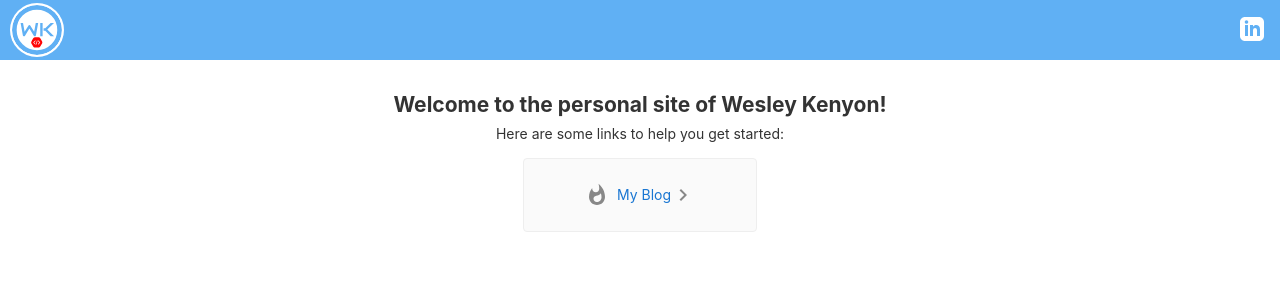
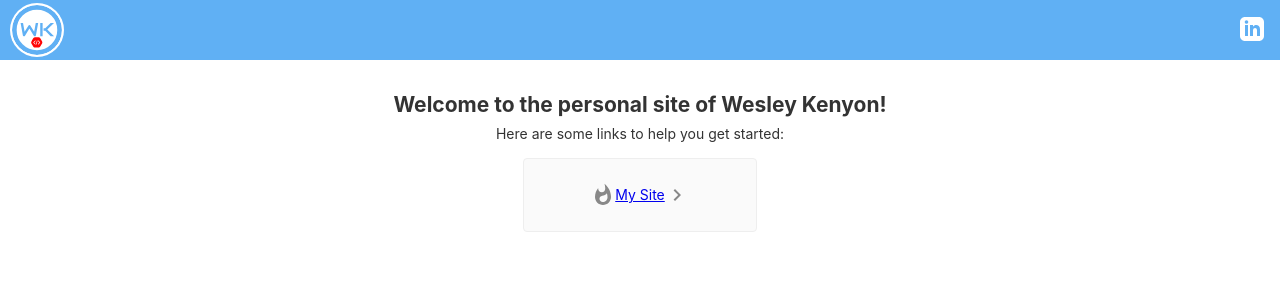
Before and after one commit to WKenya/personal-site, an Angular app: page / in a window 1280 px wide. Shown: the top 298 px of the page. Built offline with nearby package versions, Linux system fonts and the light colour scheme.

Commit message:
Move card to a component

```diff
--- a/package.json
+++ b/package.json
@@ -14,9 +14,11 @@
   "private": true,
   "dependencies": {
     "@angular/animations": "~8.2.9",
+    "@angular/cdk": "^8.2.3",
     "@angular/common": "~8.2.9",
     "@angular/compiler": "~8.2.9",
     "@angular/core": "~8.2.9",
+    "@angular/flex-layout": "^8.0.0-beta.27",
     "@angular/forms": "~8.2.9",
     "@angular/platform-browser": "~8.2.9",
     "@angular/platform-browser-dynamic": "~8.2.9",
--- a/src/app/app.component.html
+++ b/src/app/app.component.html
@@ -17,22 +17,11 @@
     <h2>Welcome to the personal site of {{title}}!</h2>
     <p>Here are some links to help you get started:</p>
 
-    <div class="card-container">
-        <a class="card" target="_blank" rel="noopener" href="https://blog.kenyon.dev">
-            <svg class="material-icons" xmlns="http://www.w3.org/2000/svg" width="24" height="24" viewBox="0 0 24 24">
-                <path
-                    d="M13.5.67s.74 2.65.74 4.8c0 2.06-1.35 3.73-3.41 3.73-2.07 0-3.63-1.67-3.63-3.73l.03-.36C5.21 7.51 4 10.62 4 14c0 4.42 3.58 8 8 8s8-3.58 8-8C20 8.61 17.41 3.8 13.5.67zM11.71 19c-1.78 0-3.22-1.4-3.22-3.14 0-1.62 1.05-2.76 2.81-3.12 1.77-.36 3.6-1.21 4.62-2.58.39 1.29.59 2.65.59 4.04 0 2.65-2.15 4.8-4.8 4.8z" />
-            </svg>
-
-            <span>My Blog</span>
-
-            <svg class="material-icons" xmlns="http://www.w3.org/2000/svg" width="24" height="24" viewBox="0 0 24 24">
-                <path d="M10 6L8.59 7.41 13.17 12l-4.58 4.59L10 18l6-6z" /></svg>
-        </a>
-    </div>
+    <app-card label="My Site" href="https://blog.kenyon.dev"></app-card>
 
     <!-- Footer -->
     <footer>
+
     </footer>
 
     <svg id="clouds" alt="Gray Clouds Background" xmlns="http://www.w3.org/2000/svg" width="2611.084" height="485.677"
--- a/src/app/app.component.scss
+++ b/src/app/app.component.scss
@@ -63,69 +63,6 @@ svg.material-icons {
 
 svg.material-icons:not(:last-child) {
     margin-right: 8px;
-}
-
-.card svg.material-icons path {
-    fill: #888;
-}
-
-.card-container {
-    display: flex;
-    flex-wrap: wrap;
-    justify-content: center;
-    margin-top: 16px;
-}
-
-.card {
-    border-radius: 4px;
-    border: 1px solid #eee;
-    background-color: #fafafa;
-    height: 40px;
-    width: 200px;
-    margin: 0 8px 16px;
-    padding: 16px;
-    display: flex;
-    flex-direction: row;
-    justify-content: center;
-    align-items: center;
-    transition: all 0.2s ease-in-out;
-    line-height: 24px;
-}
-
-.card-container .card:not(:last-child) {
-    margin-right: 0;
-}
-
-.card.card-small {
-    height: 16px;
-    width: 168px;
-}
-
-.card-container .card:not(.highlight-card) {
-    cursor: pointer;
-}
-
-.card-container .card:not(.highlight-card):hover {
-    transform: translateY(-3px);
-    box-shadow: 0 4px 17px rgba(black, 0.35);
-}
-
-.card-container .card:not(.highlight-card):hover .material-icons path {
-    fill: rgb(105, 103, 103);
-}
-
-.card.highlight-card {
-    background-color: #1976d2;
-    color: white;
-    font-weight: 600;
-    border: none;
-    width: auto;
-    min-width: 30%;
-    position: relative;
-}
-
-.card.card.highlight-card span {
-    margin-left: 60px;
 }
 
 svg#rocket {
--- a/src/app/app.module.ts
+++ b/src/app/app.module.ts
@@ -3,6 +3,7 @@ import { NgModule } from '@angular/core';
 
 import { AppRoutingModule } from './app-routing.module';
 import { AppComponent } from './app.component';
+import { ComponentsModule } from './components/components.module';
 
 @NgModule({
     declarations: [
@@ -10,7 +11,8 @@ import { AppComponent } from './app.component';
     ],
     imports: [
         BrowserModule,
-    AppRoutingModule
+        AppRoutingModule,
+        ComponentsModule
     ],
     providers: [],
     bootstrap: [AppComponent]
--- /dev/null
+++ b/src/app/components/card/card.component.html
@@ -0,0 +1,13 @@
+<div class="card-container">
+    <a class="card" target="_blank" rel="noopener" [href]="href">
+        <svg class="material-icons" xmlns="http://www.w3.org/2000/svg" width="24" height="24" viewBox="0 0 24 24">
+            <path
+                d="M13.5.67s.74 2.65.74 4.8c0 2.06-1.35 3.73-3.41 3.73-2.07 0-3.63-1.67-3.63-3.73l.03-.36C5.21 7.51 4 10.62 4 14c0 4.42 3.58 8 8 8s8-3.58 8-8C20 8.61 17.41 3.8 13.5.67zM11.71 19c-1.78 0-3.22-1.4-3.22-3.14 0-1.62 1.05-2.76 2.81-3.12 1.77-.36 3.6-1.21 4.62-2.58.39 1.29.59 2.65.59 4.04 0 2.65-2.15 4.8-4.8 4.8z" />
+        </svg>
+
+        <span>{{label}}</span>
+
+        <svg class="material-icons" xmlns="http://www.w3.org/2000/svg" width="24" height="24" viewBox="0 0 24 24">
+            <path d="M10 6L8.59 7.41 13.17 12l-4.58 4.59L10 18l6-6z" /></svg>
+    </a>
+</div>
--- /dev/null
+++ b/src/app/components/card/card.component.scss
@@ -0,0 +1,62 @@
+.card svg.material-icons path {
+    fill: #888;
+}
+
+.card-container {
+    display: flex;
+    flex-wrap: wrap;
+    justify-content: center;
+    margin-top: 16px;
+}
+
+.card {
+    border-radius: 4px;
+    border: 1px solid #eee;
+    background-color: #fafafa;
+    height: 40px;
+    width: 200px;
+    margin: 0 8px 16px;
+    padding: 16px;
+    display: flex;
+    flex-direction: row;
+    justify-content: center;
+    align-items: center;
+    transition: all 0.2s ease-in-out;
+    line-height: 24px;
+}
+
+.card-container .card:not(:last-child) {
+    margin-right: 0;
+}
+
+.card.card-small {
+    height: 16px;
+    width: 168px;
+}
+
+.card-container .card:not(.highlight-card) {
+    cursor: pointer;
+}
+
+.card-container .card:not(.highlight-card):hover {
+    transform: translateY(-3px);
+    box-shadow: 0 4px 17px rgba(black, 0.35);
+}
+
+.card-container .card:not(.highlight-card):hover .material-icons path {
+    fill: rgb(105, 103, 103);
+}
+
+.card.highlight-card {
+    background-color: #1976d2;
+    color: white;
+    font-weight: 600;
+    border: none;
+    width: auto;
+    min-width: 30%;
+    position: relative;
+}
+
+.card.card.highlight-card span {
+    margin-left: 60px;
+}
--- /dev/null
+++ b/src/app/components/card/card.component.ts
@@ -0,0 +1,19 @@
+import { Component, OnInit, Input } from '@angular/core';
+
+@Component({
+    selector: 'app-card',
+    templateUrl: './card.component.html',
+    styleUrls: ['./card.component.scss']
+})
+export class CardComponent implements OnInit
+{
+    @Input() public label: string;
+    @Input() public href: string;
+
+    constructor() { }
+
+    ngOnInit()
+    {
+    }
+
+}
--- a/tslint.json
+++ b/tslint.json
@@ -83,7 +83,8 @@
     "template-banana-in-box": true,
     "template-no-negated-async": true,
     "use-lifecycle-interface": true,
-    "use-pipe-transform-interface": true
+    "use-pipe-transform-interface": true,
+    "one-line": false
   },
   "rulesDirectory": [
     "codelyzer"
```
Also changed, not shown: src/app/components/components.module.ts (added, +16 -0 lines), 2 other files (tests, documents, lock files or other folders). Lines whose indentation alone changed are shown as unchanged.
